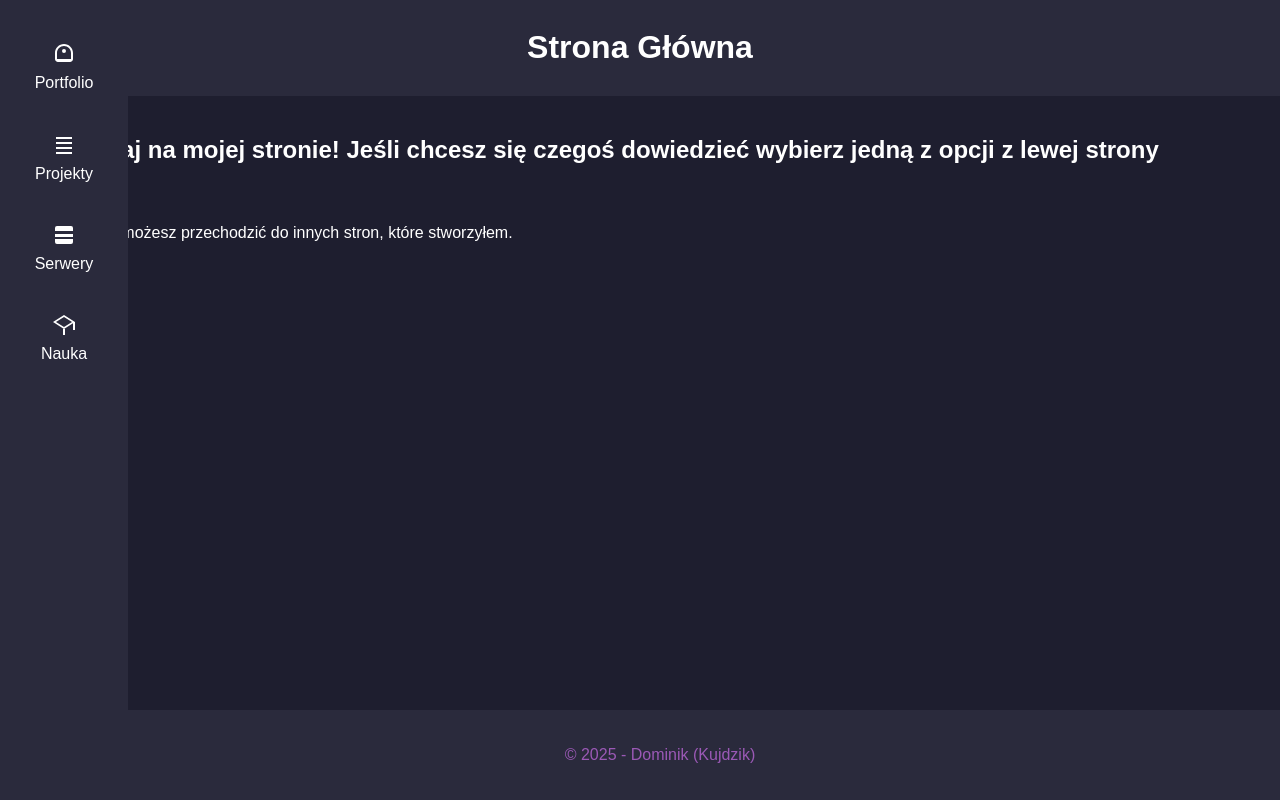
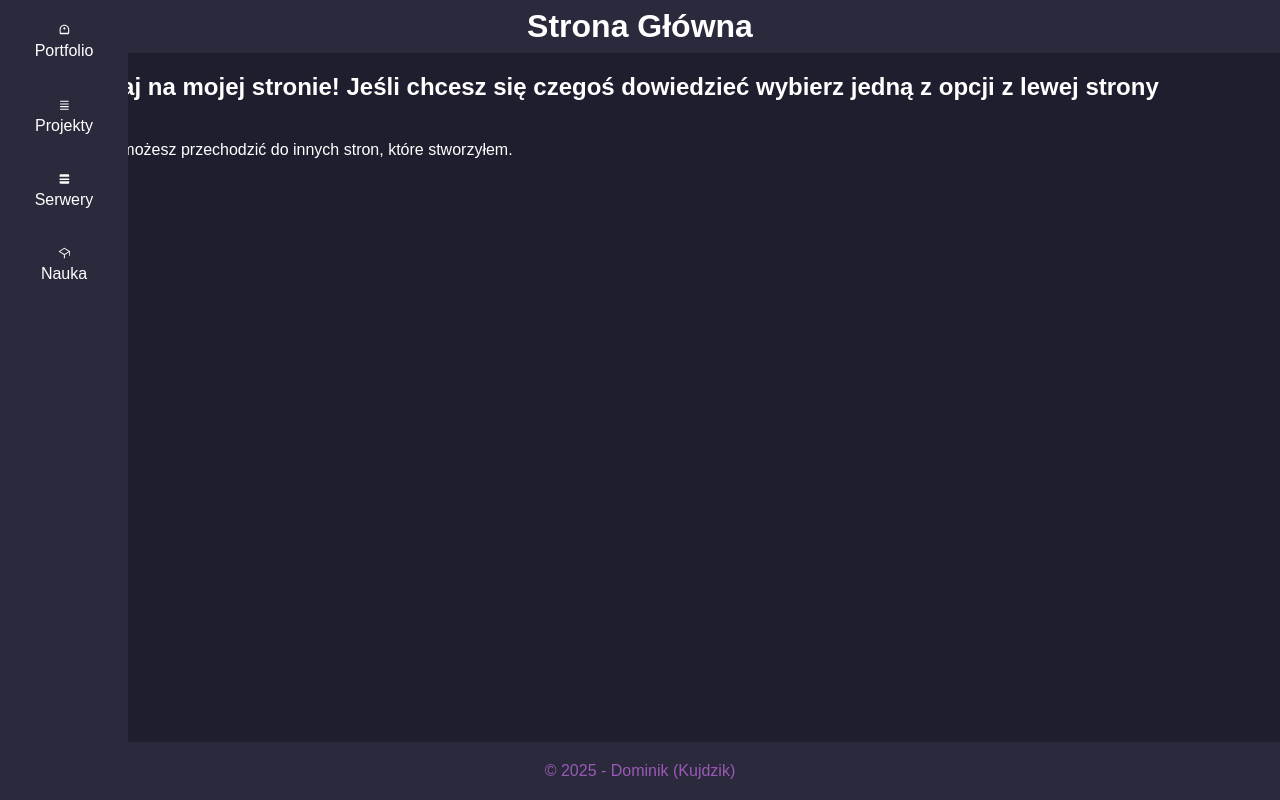
Before and after one commit to Mlodykujdzik/My_website, a plain HTML site: page My_website.html in a window 1280 px wide. Drawn offline with Linux system fonts and the light colour scheme.

Commit message:
Fix to body not showing on whole website

```diff
--- a/My_website.html
+++ b/My_website.html
@@ -8,9 +8,6 @@
         <link rel="stylesheet" href="My_website_css/My_website.css" />
     </head>
     <body>
-        <header>
-            <h1>Strona Główna</h1>
-        </header>
         <!-- Pasek boczny -->
         <aside class="sidebar">
             <ul class="menu">
@@ -83,14 +80,18 @@
                 </li>
             </ul>
         </aside>
-
+        <main>
+            <header>
+                <h1>Strona Główna</h1>
+            </header>
             <h2>
-            Witaj na mojej stronie! Jeśli chcesz się czegoś dowiedzieć wybierz
-            jedną z opcji z lewej strony
+                Witaj na mojej stronie! Jeśli chcesz się czegoś dowiedzieć
+                wybierz jedną z opcji z lewej strony
             </h2>
             <p class="paragraph1">
                 Stąd możesz przechodzić do innych stron, które stworzyłem.
             </p>
+        </main>
         <footer>
             <p>&copy; 2025 - Dominik (Kujdzik)</p>
         </footer>
--- a/My_website_css/My_website.css
+++ b/My_website_css/My_website.css
@@ -1,9 +1,16 @@
+* {
+    box-sizing: border-box;
+    padding: 0;
+    margin: 0;
+}
+
 body {
     font-family: Arial, sans-serif;
     background-color: #1e1e2f;
     color: #fff;
     margin: 0;
     padding: 0;
+    height: 100vh;
 }
 
 .sidebar {
@@ -16,11 +23,7 @@ body {
     left: 0;
 }
 
-.sidebar a,
-.sidebar a:link,
-.sidebar a:visited,
-.sidebar a:hover,
-.sidebar a:active {
+.sidebar a {
     text-decoration: none;
     color: #fff;
 }
@@ -70,8 +73,8 @@ body {
 
 .icon {
     padding: 0px;
-    width: 24px;
-    height: 24px;
+    width: 1vw;
+    height: 1vh;
     display: flex;
     align-items: center;
     justify-content: center;
```
Lines whose indentation alone changed are shown as unchanged.
